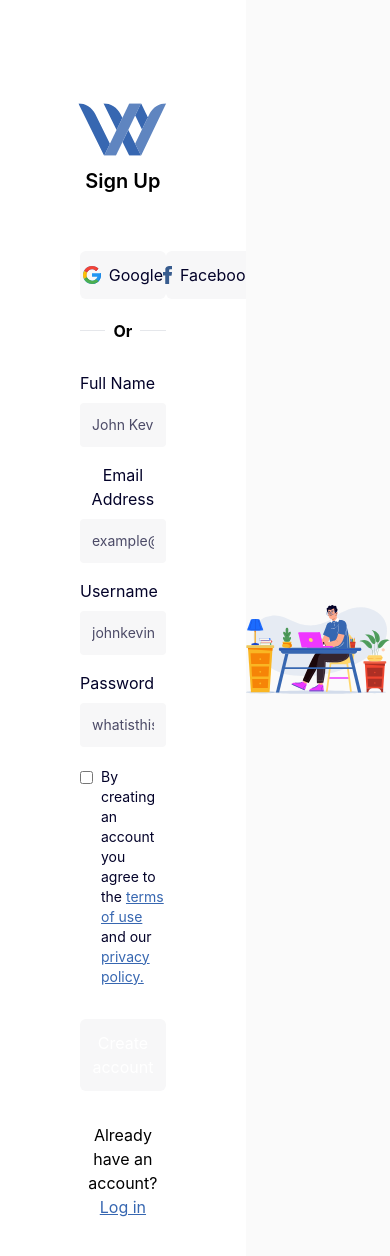
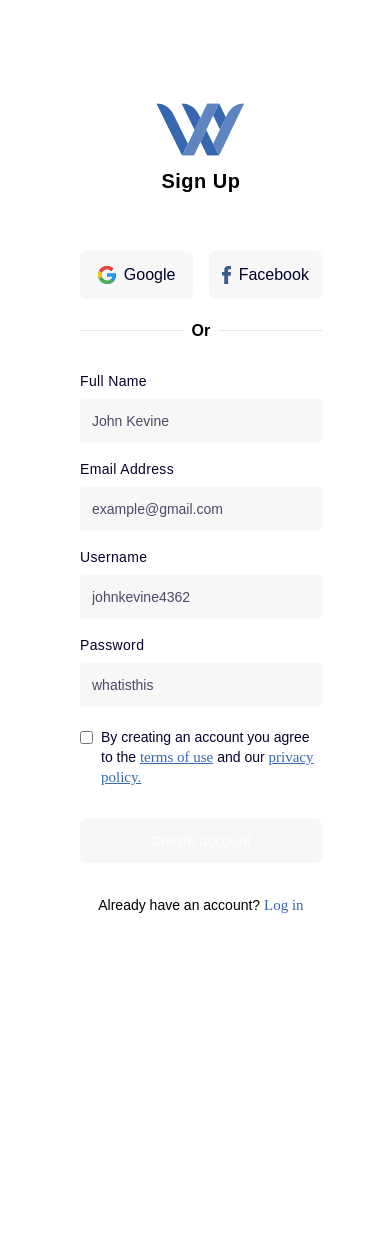
Before and after one commit to CrestNiraj12/signup-page-design, a React (Create React App) app: page / in a window 390 px wide. Shown: the top 1256 px of the page. After the commit the page ends 995 px from the top, so only its background shows below. Built offline with nearby package versions, Linux system fonts and the light colour scheme.

Commit message:
added responsiveness and proper font

```diff
--- a/src/assets/styles/global.css
+++ b/src/assets/styles/global.css
@@ -2,11 +2,11 @@
 @tailwind components;
 @tailwind utilities;
 
+@import url("https://fonts.googleapis.com/css2?family=Nunito&display=swap");
+
 body {
   margin: 0;
-  font-family: -apple-system, BlinkMacSystemFont, "Segoe UI", "Roboto", "Oxygen",
-    "Ubuntu", "Cantarell", "Fira Sans", "Droid Sans", "Helvetica Neue",
-    sans-serif;
+  font-family: "Nunito", sans-serif;
   -webkit-font-smoothing: antialiased;
   -moz-osx-font-smoothing: grayscale;
   background-color: #fff;
--- a/src/components/UI/atoms/Link.tsx
+++ b/src/components/UI/atoms/Link.tsx
@@ -2,13 +2,20 @@ export default function Link({
   className = "",
   children,
   href,
+  underline = true,
 }: {
   className?: string;
   children: string | JSX.Element | JSX.Element[];
   href: string;
+  underline?: boolean;
 }) {
   return (
-    <a href={href} className={`${className} underline text-[#3767B1]`}>
+    <a
+      href={href}
+      className={`${className} ${
+        underline ? "underline" : ""
+      } text-[#3767B1] font-[Nunito] text-[15px]`}
+    >
       {children}
     </a>
   );
--- a/src/components/UI/molecules/InputGroup.tsx
+++ b/src/components/UI/molecules/InputGroup.tsx
@@ -14,7 +14,7 @@ export default function InputGroup({
     <div
       className={`${className} w-full flex flex-col justify-start items-start my-2`}
     >
-      <label htmlFor={id} className="text-[#030229]">
+      <label htmlFor={id} className="text-[#030229] text-sm tracking-wide">
         {label}
       </label>
       <InputField
--- a/src/components/UI/molecules/Title.tsx
+++ b/src/components/UI/molecules/Title.tsx
@@ -6,7 +6,9 @@ export default function Title({ className = "" }: { className?: string }) {
   return (
     <div className={`${className} flex flex-col justify-center items-center`}>
       <Image src={Logo} className="scale-150" height={100} width={59} />
-      <Heading className="font-[600] mt-5 text-xl">Sign Up</Heading>
+      <Heading className="font-[600] mt-5 text-xl tracking-wide">
+        Sign Up
+      </Heading>
     </div>
   );
 }
--- a/src/components/UI/organisms/Illustration.tsx
+++ b/src/components/UI/organisms/Illustration.tsx
@@ -2,8 +2,8 @@ import Image from "../../../assets/images/image.svg";
 
 export default function Illustration() {
   return (
-    <div className="flex-1 flex justify-center items-center bg-[#FAFAFA] min-h-[100vh]">
-      <img src={Image} alt="Illustration" />
+    <div className="hidden lg:flex flex-1 justify-center items-center bg-[#FAFAFA] min-h-[100vh]">
+      <img src={Image} className="px-20" alt="Illustration" />
     </div>
   );
 }
--- a/src/components/UI/organisms/SignupForm.tsx
+++ b/src/components/UI/organisms/SignupForm.tsx
@@ -53,16 +53,18 @@ export default function SignupForm() {
         </Text>
       </div>
       <Button
-        className="my-5 text-white bg-[#3767B1] hover:bg-[#214275]"
+        className="my-5 text-white bg-[#3767B1] hover:bg-[#214275] text-sm tracking-wide"
         hasIcon={false}
         onClick={() => null}
       >
         Create account
       </Button>
-      <Text className="w-full text-center mt-3">
+      <Text className="w-full text-center mt-3 text-sm">
         Already have an account?{" "}
         <span>
-          <Link href="/">Log in</Link>
+          <Link underline={false} href="/">
+            Log in
+          </Link>
         </span>
       </Text>
     </div>
--- a/src/components/pages/Signup.tsx
+++ b/src/components/pages/Signup.tsx
@@ -5,7 +5,7 @@ import SignupForm from "../UI/organisms/SignupForm";
 function App() {
   return (
     <main className="flex">
-      <div className="w-[22%] flex flex-col justify-center items-center mx-20 mt-28 mb-20 text-center">
+      <div className="w-full lg:w-[22%] flex flex-col justify-center items-center mx-20 mt-28 mb-20 text-center">
         <Header />
         <SignupForm />
       </div>
```
